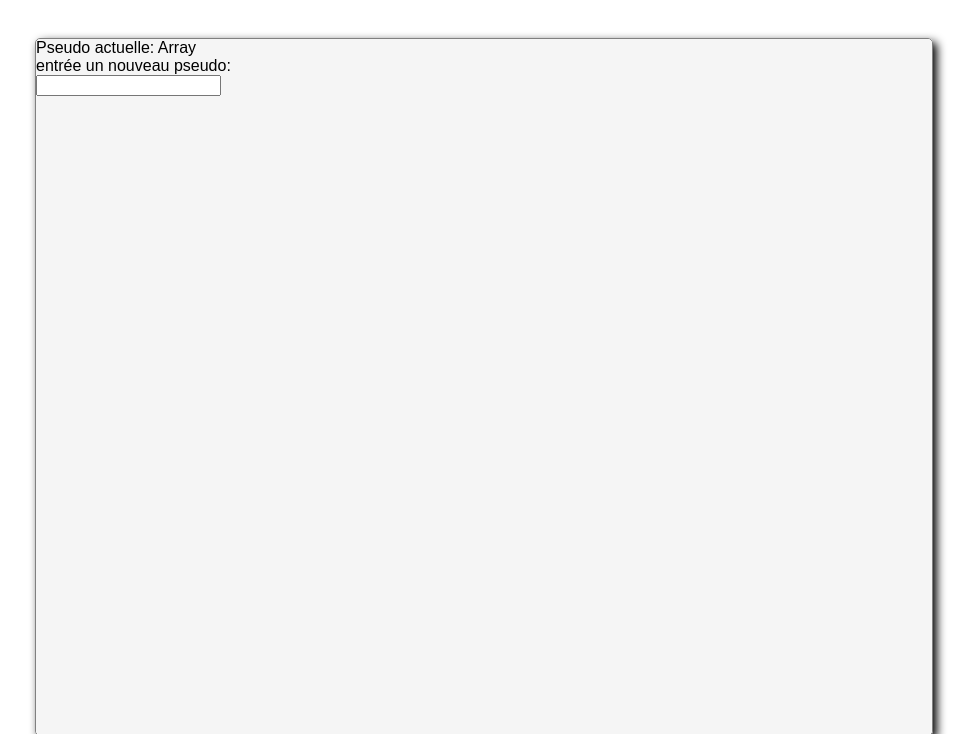
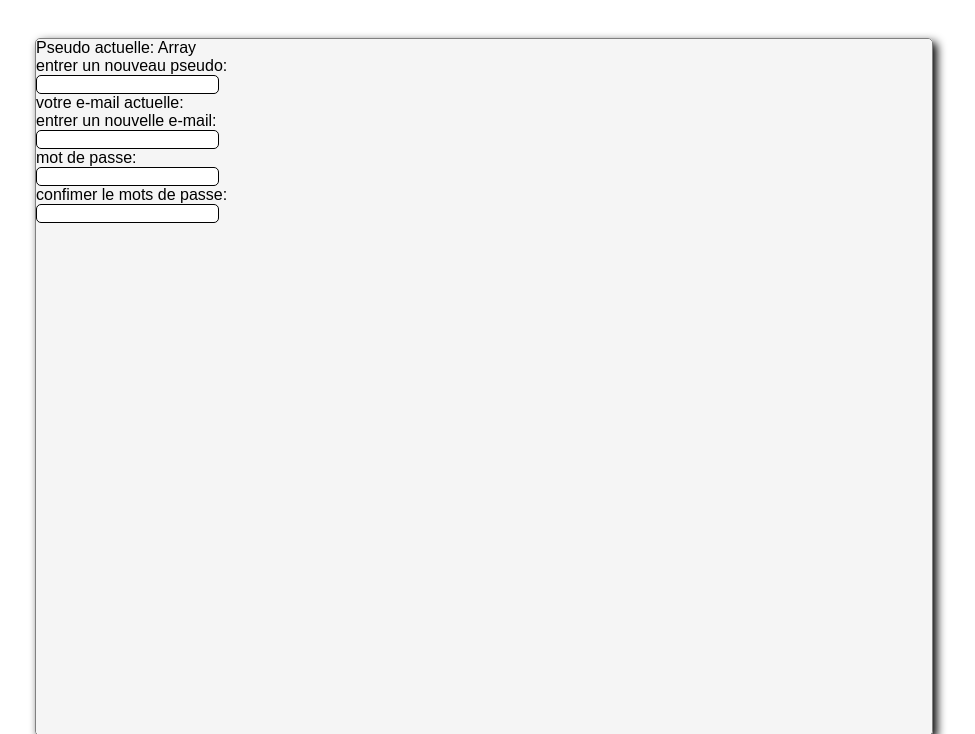
Before and after one commit to Feeleebaire/projet-tchat, a PHP site: page /profil.php in a window 1280 px wide. Shown: the top 734 px of the page, without its empty margins (157-1132 px from the left). Run offline with PHP 8.4, Linux system fonts and the light colour scheme; the visitor is signed in with stand-in values (Sample User, id 1).

Commit message:
create a page of profile for modification your profile on the tchat

```diff
--- a/profil.php
+++ b/profil.php
@@ -14,8 +14,18 @@
     </head>
     <body>
         Pseudo actuelle: <?php echo $user?><br />
-        entr&eacute;e un nouveau pseudo: <br />
-        <input type="text" />
+        entrer un nouveau pseudo: <br />
+        <input type="text" name="user" id="user" /><label id="imgu"></label><label id="info"></label>
+        <div id="resultat"></div>
+        votre e-mail actuelle: <?php ?><br />
+        entrer un nouvelle e-mail:<br />
+        <input type="text" value="" name="email" id="email" /><label id="imge"></label><label id="info2"></label>
+        <div id="resultatemail"></div>
+
+        mot de passe:<br />
+        <input type="password" value="" name="passwd" id="passwd" /><label id="imgp"></label><label id="mdpinfo"></label><br />
+        confimer le mots de passe:<br />
+        <input type="password" value="" name="confpasswd" id="confpasswd"/><label id="imgcp"></label><label id="mdperror"></label><br />
 
       <?php }
     else{
```
